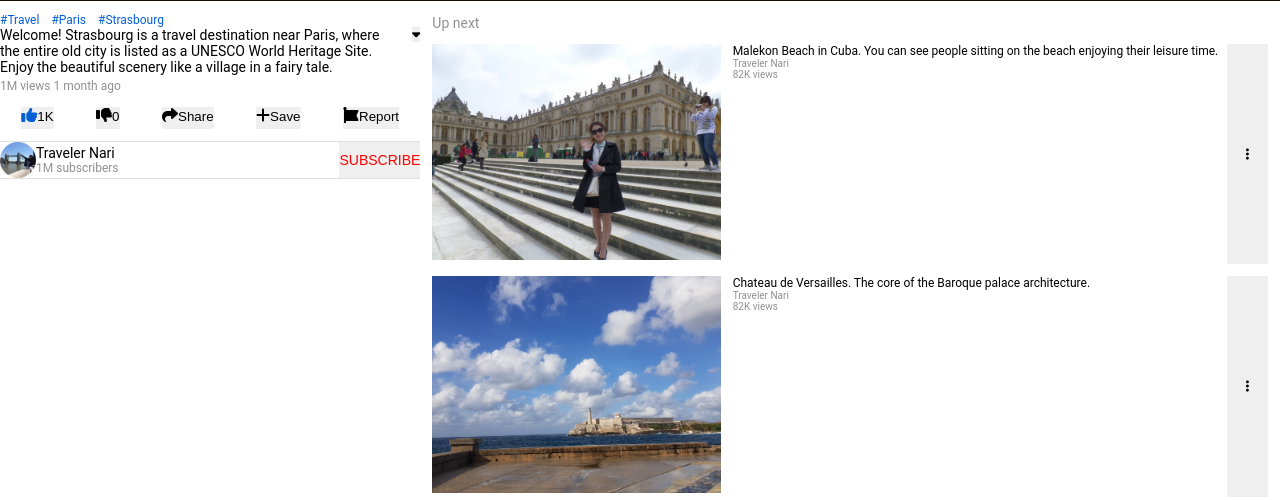
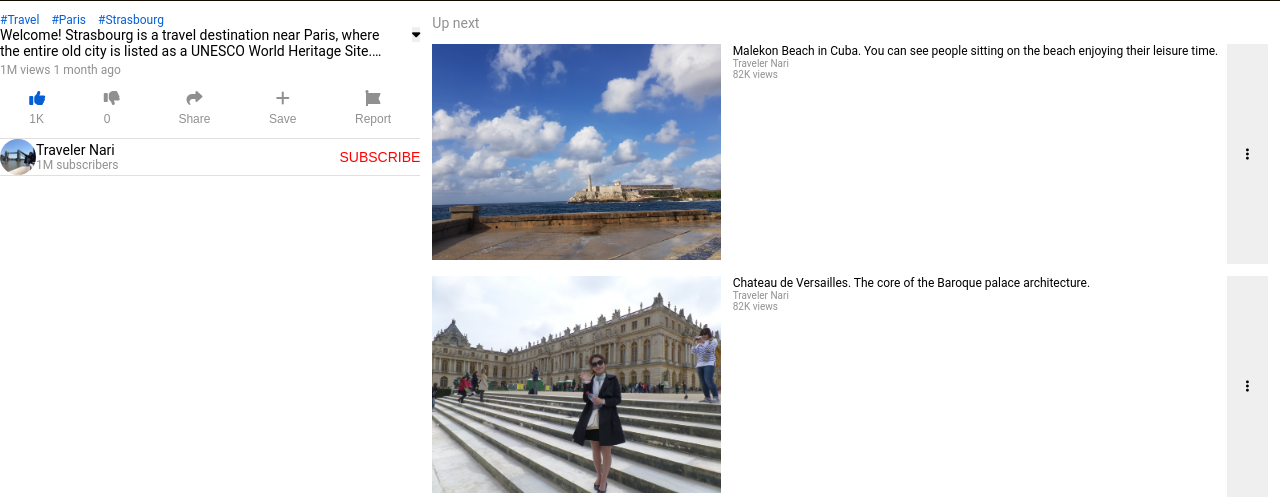
Before and after one commit to sseul1111/CloneCoding, a plain HTML site: page index.html in a window 1280 px wide. Shown: the part 548-1048 px from the top of the page. Drawn offline with Linux system fonts and the light colour scheme.

Commit message:
Modify titleAndButton>moreBtn css

```diff
--- a/index.html
+++ b/index.html
@@ -72,7 +72,7 @@
             <span class="title">Up next</span>
             <ul>
                 <li class="item">
-                    <div class="img"><img src="image/image03.jpg" alt=""></div>
+                    <div class="img"><img src="image/image02.jpg" alt=""></div>
                     <div class="info">
                         <span class="title">Malekon Beach in Cuba. You can see people sitting   on the beach enjoying their leisure time.</span>
                         <span class="name">Traveler Nari</span>
@@ -81,7 +81,7 @@
                     <button class="moreBtn"><i class="fas fa-ellipsis-v"></i></button>
                 </li>
                 <li class="item">
-                    <div class="img"><img src="image/image02.jpg" alt=""></div>
+                    <div class="img"><img src="image/image03.jpg" alt=""></div>
                     <div class="info">
                         <span class="title">Chateau de Versailles. The core of the Baroque palace architecture.</span>
                         <span class="name">Traveler Nari</span>
--- a/style.css
+++ b/style.css
@@ -98,7 +98,7 @@ body > .info {
   margin-right: var(--padding);
 }
 
-.info .metadata .titleAndButton .title .clamp {
+.info .metadata .titleAndButton .title.clamp {
   display: -webkit-box;
   -webkit-box-orient: vertical;
   -webkit-line-clamp: 2;
@@ -110,7 +110,7 @@ body > .info {
   transition: transform 300ms ease-in-out;
 }
 
-.info .metadata .titleAndButton .moreBtn .clicked {
+.info .metadata .titleAndButton .moreBtn.clicked {
   transform: rotate(180deg);
 }
 
@@ -125,11 +125,12 @@ body > .info {
   justify-content: space-around;
   margin: var(--padding) 0;
 }
-.info .info .actions button {
+.info .actions button {
   display: flex;
   flex-direction: column;
   font-size: var(--font-small);
   color: var(--grey-dark-color);
+  background-color: var(--white-color);
 }
 
 .info .actions button i {
@@ -179,6 +180,7 @@ body > .info {
   text-transform: uppercase;
   color: var(--red-color);
   font-size: var(--font-medium);
+  background-color: var(--white-color);
 }
 
 /* Up Next */
```
